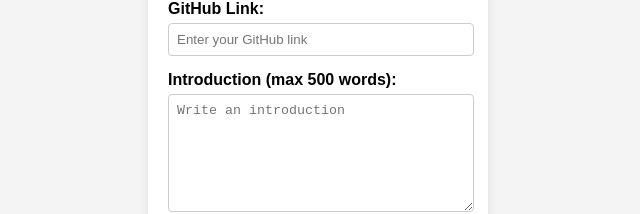
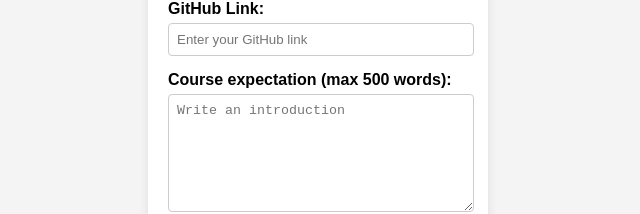
Before and after one commit to COMP115-Bravo/COMP115-Bravo.github.io, a plain HTML site: page index.html in a window 1280 px wide. Shown: the part 378-592 px from the top of the page, without its empty margins (322-962 px from the left). Drawn offline with Linux system fonts and the light colour scheme.

Commit message:
Update index.html

```diff
--- a/index.html
+++ b/index.html
@@ -152,7 +152,7 @@
       <input type="text" id="githubLink" placeholder="Enter your GitHub link">
     </div>
     <div class="form-group">
-      <label for="introduction">Introduction (max 500 words):</label>
+      <label for="introduction">Course expectation (max 500 words):</label>
       <textarea id="introduction" rows="6" maxlength="500" placeholder="Write an introduction"></textarea>
     </div>
     <button id="submitButton">Submit</button>
```
